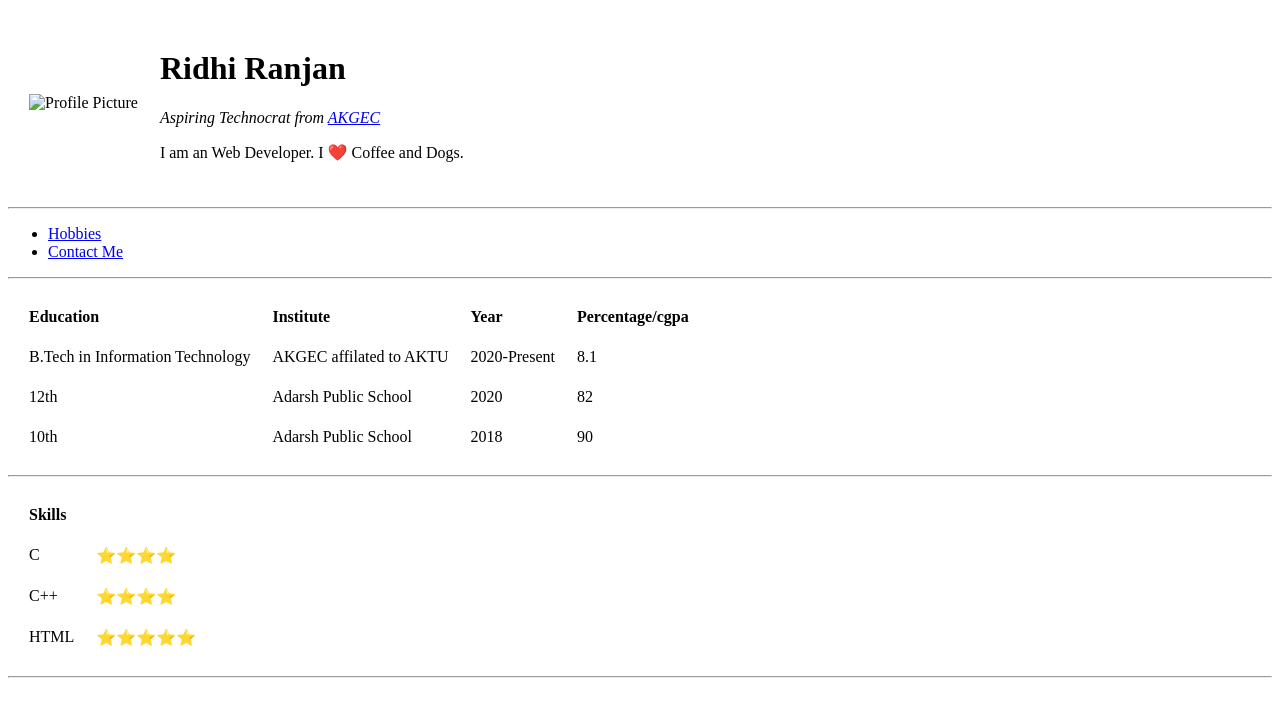
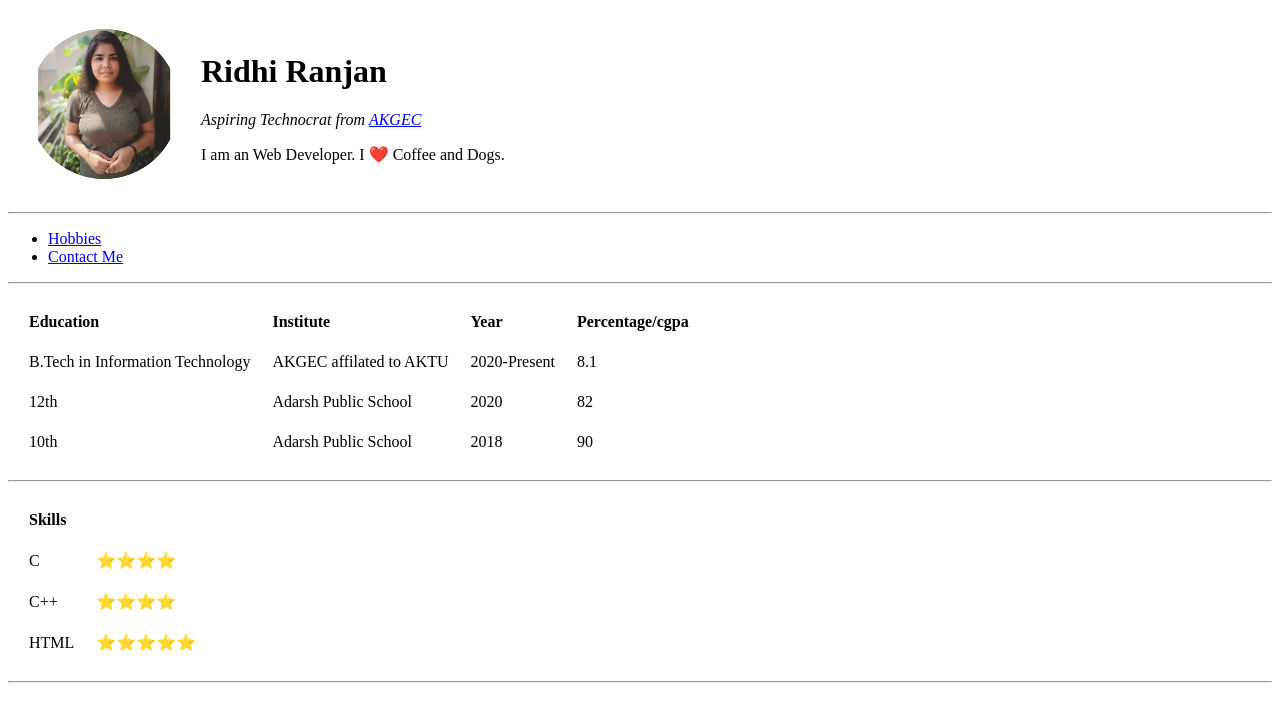
Before and after one commit to RidhixRanjan/cv, a plain HTML site: page index.html in a window 1280 px wide. Drawn offline with Linux system fonts and the light colour scheme.

Commit message:
Update index.html

```diff
--- a/index.html
+++ b/index.html
@@ -9,7 +9,7 @@
 <body>
     <table cellspacing="20">
     <tr>
-        <td><img src="New.png" alt="Profile Picture"></td>
+        <td><img src="img/New.png" alt="Profile Picture"></td>
         <td><h1><b>Ridhi Ranjan</b></h1>
         <p><em>Aspiring Technocrat from <a href="https://www.akgec.ac.in/" target="_blank">AKGEC</a></em></p>
         <p>I am an Web Developer. I ❤️ Coffee and Dogs.</p></td></tr>
```
